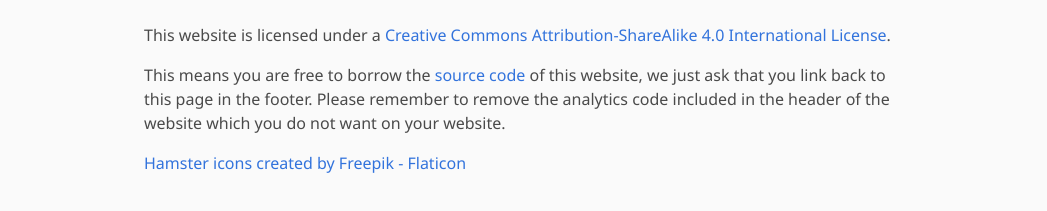
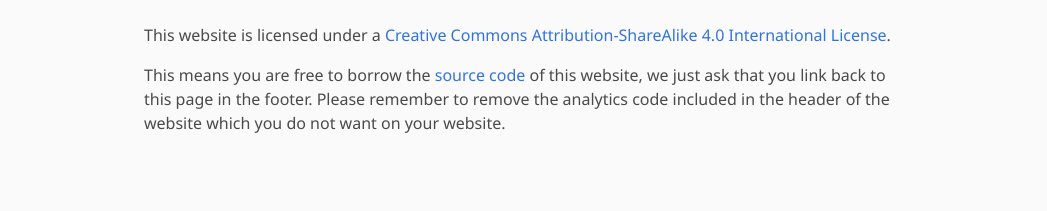
Before and after one commit to PengfeiRen96/DIR, a plain HTML site: page index.html in a window 1280 px wide. Shown: the part 5616-5827 px from the top of the page, without its empty margins (116-1163 px from the left). Drawn offline with nearby package versions, Linux system fonts and the light colour scheme; some icons are missing; a web font is replaced by a local one.

Commit message:
Update project page

```diff
--- a/index.html
+++ b/index.html
@@ -398,7 +398,6 @@
             Please remember to remove the analytics code included in the header of the website which
             you do not want on your website.
           </p>
-          <a href="https://www.flaticon.com/free-icons/hamster" title="hamster icons">Hamster icons created by Freepik - Flaticon</a>
         </div>
       </div>
     </div>
```
